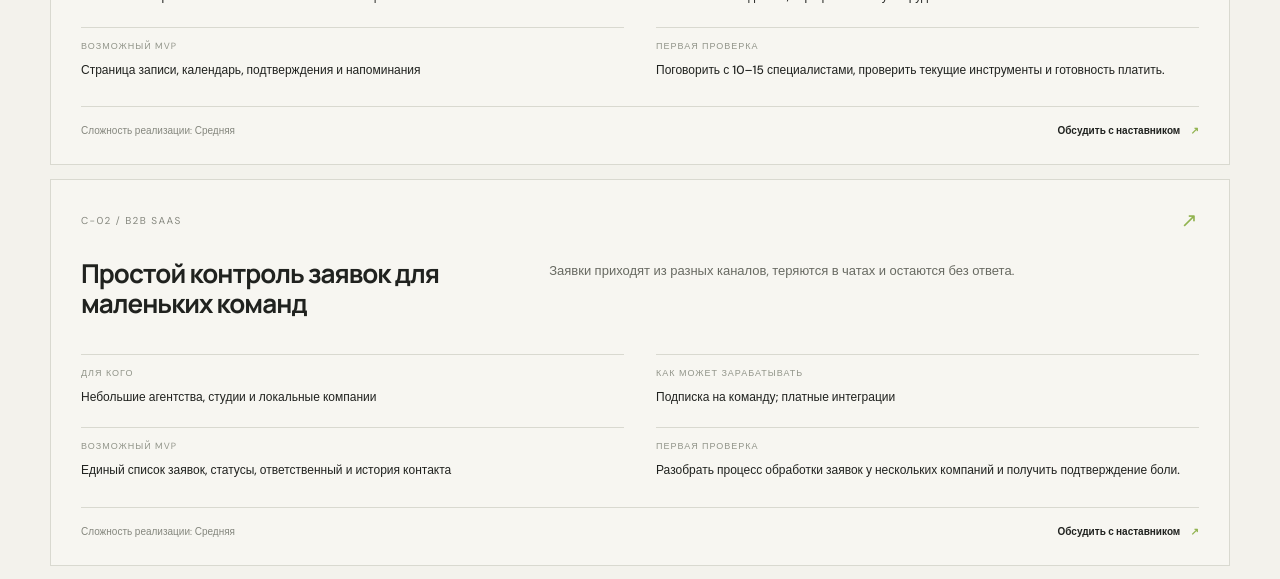
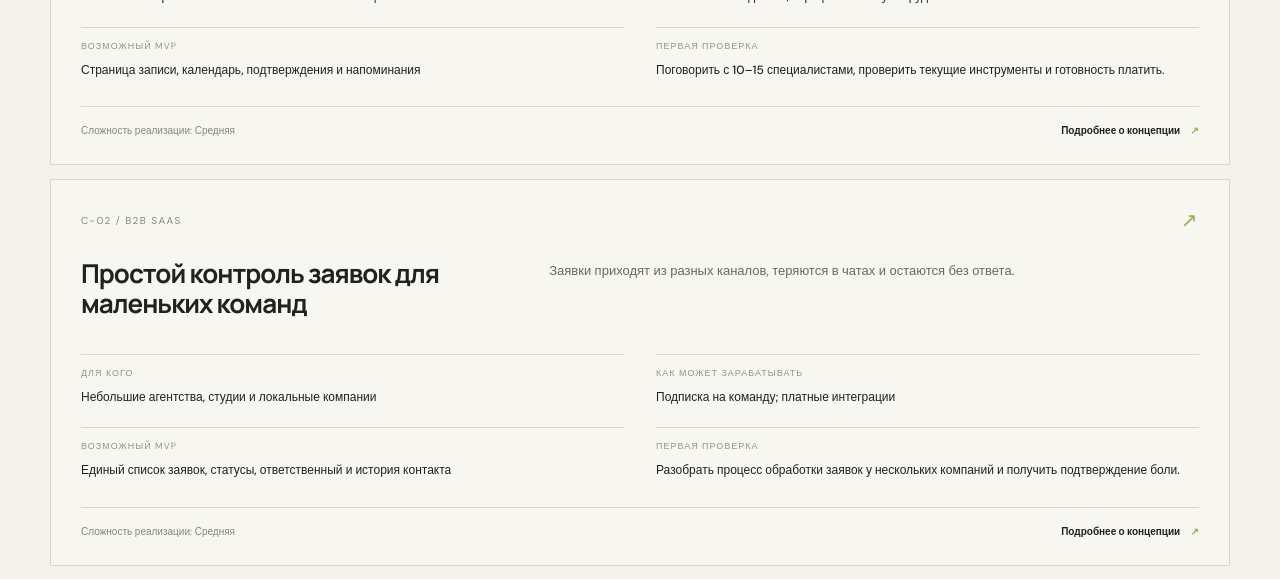
Before and after one commit to v8nwyrwdjs-boop/craft-platform, a Next.js app: page /products in a window 1280 px wide. Shown: the part 1340-1919 px from the top of the page. Built offline with nearby package versions, Linux system fonts and the light colour scheme.

Commit message:
Link concepts to their detail pages

```diff
--- a/app/products/page.tsx
+++ b/app/products/page.tsx
@@ -36,7 +36,7 @@ export default function ProductsPage() {
           {products.map((item) => <article className="product-card" key={item.id}>
             <div className="product-card-head"><span>{item.id} / {item.type}</span><span className="product-arrow">↗</span></div>
             <div className="product-card-main"><h3>{item.title}</h3><p>{item.problem}</p><div className="product-fields"><div><span>ДЛЯ КОГО</span><b>{item.audience}</b></div><div><span>КАК МОЖЕТ ЗАРАБАТЫВАТЬ</span><b>{item.revenue}</b></div><div><span>ВОЗМОЖНЫЙ MVP</span><b>{item.mvp}</b></div><div><span>ПЕРВАЯ ПРОВЕРКА</span><b>{item.validation}</b></div></div></div>
-            <div className="product-card-foot"><span>Сложность реализации: {item.difficulty}</span><a href={`/register?concept=${item.id}`}>Обсудить с наставником <span>↗</span></a></div>
+            <div className="product-card-foot"><span>Сложность реализации: {item.difficulty}</span><a href={`/products/${item.id}`}>Подробнее о концепции <span>↗</span></a></div>
           </article>)}
         </div>
       </section>
```
